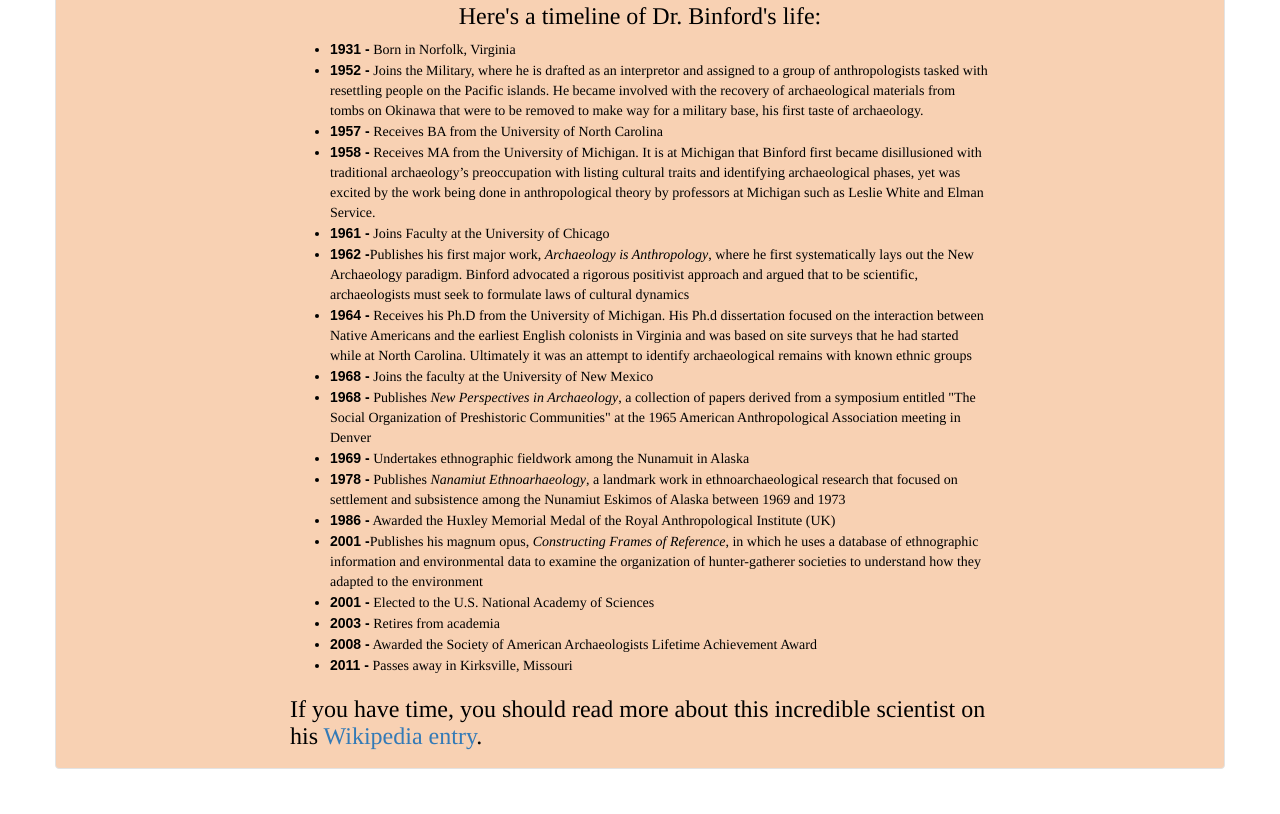
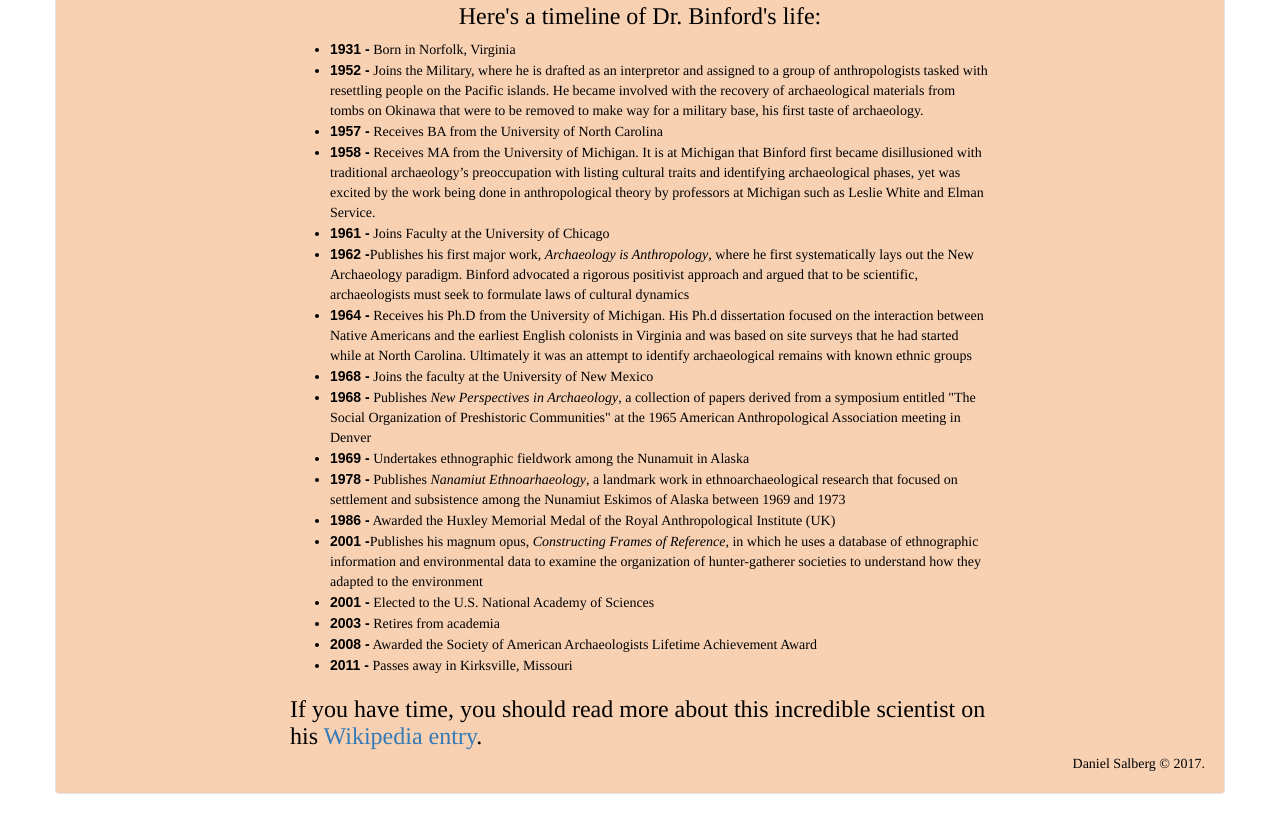
Before and after one commit to dsalb1/binford, a plain HTML site: page index.html in a window 1280 px wide. Shown: the part 713-1527 px from the top of the page. Before the commit the page ends 1502 px from the top, so only its background shows below. Drawn offline with nearby package versions, Linux system fonts and the light colour scheme.

Commit message:
Added a copyright tag to the html document and styling

```diff
--- a/css/style.css
+++ b/css/style.css
@@ -34,3 +34,9 @@
    margin:0 auto;
    max-width:700px;
 }
+
+#copyright {
+   text-align:right;
+   padding-top:5px;
+   margin-bottom:0px;
+}
--- a/index.html
+++ b/index.html
@@ -40,6 +40,7 @@
       </ul>
       </div>
          <h3 id="wiki">If you have time, you should read more about this incredible scientist on his<a href="https://en.wikipedia.org/wiki/Lewis_Binford" target="_blank"> Wikipedia entry</a>.</h3>
+   <p id="copyright">Daniel Salberg &copy; 2017.</p>
    </div>
    </body>
 </html>
```
